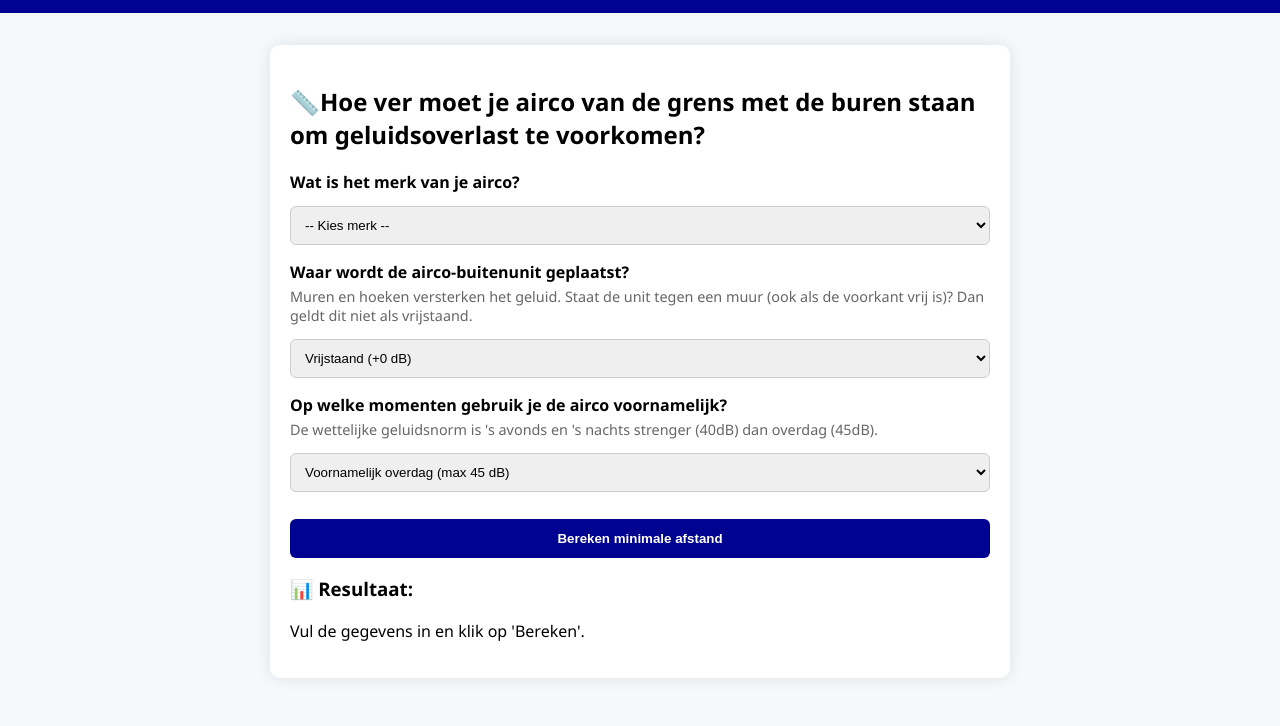
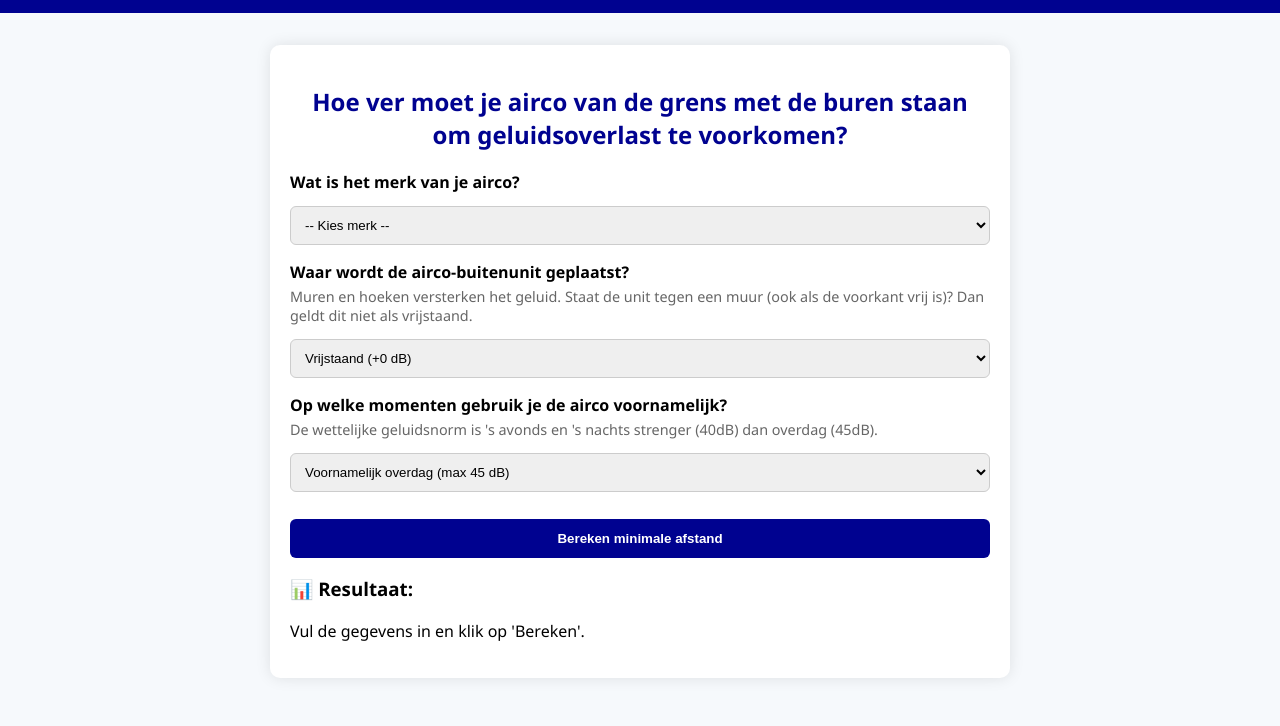
Before and after one commit to roywesteneng/rekenmodule.klimaatshop, a plain HTML site: page index.html in a window 1280 px wide. Shown: the part 74-800 px from the top of the page. Drawn offline with Linux system fonts and the light colour scheme.

Commit message:
index.html
nog een update

```diff
--- a/index.html
+++ b/index.html
@@ -14,7 +14,7 @@
     </header>
 
   <div id="calculator">
-    <h2>📏Hoe ver moet je airco van de grens met de buren staan om geluidsoverlast te voorkomen?</h2>
+    <h2 style="text-align: center; color: #000290;">Hoe ver moet je airco van de grens met de buren staan om geluidsoverlast te voorkomen?</h2>
 
     <label for="merk">Wat is het merk van je airco?</label>
     <select id="merk" onchange="toonModellen()">
```
